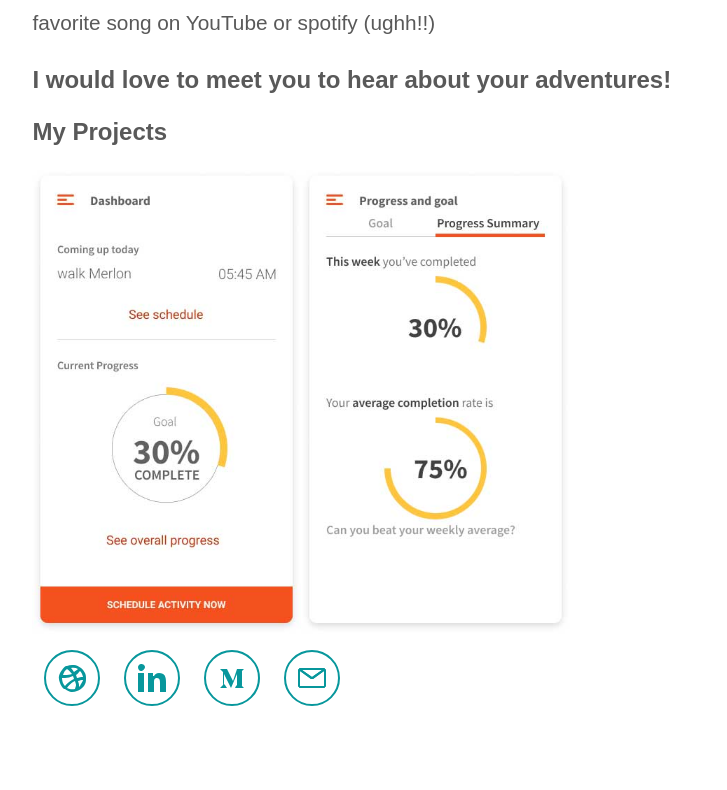
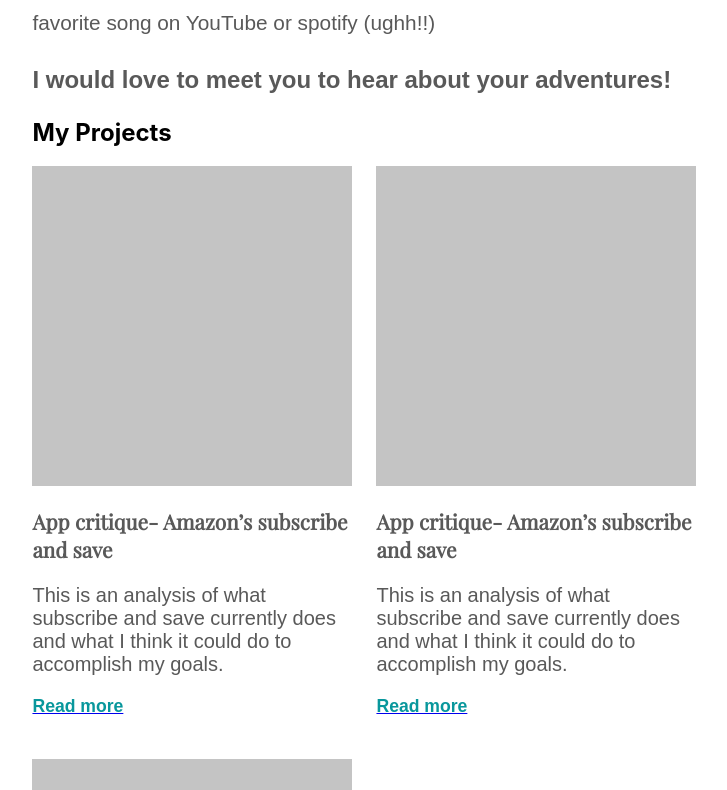
Before and after one commit to vishalicious213/mahiya, a React (Create React App) app: page /about-me in a window 1280 px wide. Shown: the part 1130-1920 px from the top of the page, without its empty margins (252-979 px from the left). Before the commit the page ends 1848 px from the top, so only its background shows below. Built offline with nearby package versions, Linux system fonts and the light colour scheme.

Commit message:
updated Projectx3

```diff
--- a/src/components/AboutMe.js
+++ b/src/components/AboutMe.js
@@ -3,6 +3,7 @@ import React, { useEffect } from 'react'
 import aboutme from '../img/about-me.jpg'
 import activity1 from '../img/activity-tracker-app1.jpg'
 import activity2 from '../img/activity-tracker-app2.jpg'
+import Projectx3 from './Projectx3'
 import '../styles/about-me.css';
 
 function AboutMe() {
@@ -32,11 +33,12 @@ function AboutMe() {
             <h3 className='text-header'>I would love to meet you to hear about your adventures!</h3>
             {/* <ContactForm /> */}
 
-            <h3 className='text-header'>My Projects</h3>
+            <Projectx3 />
+            {/* <h3 className='text-header'>My Projects</h3>
             <div className='project-images'>
                 <img className='app-img' src={activity1} alt='activity-tracker app'></img>
                 <img className='app-img' src={activity2} alt='activity-tracker app'></img>
-            </div>
+            </div>         */}
         </div>
     );
 }
--- a/src/components/Projectx3.js
+++ b/src/components/Projectx3.js
@@ -1,4 +1,6 @@
 import React from 'react'
+import { Link } from 'react-router-dom'
+import '../styles/projects-footer.css'
 
 function Projectx3() {
     const Project = ({ image, title, text, link }) => {
@@ -19,7 +21,7 @@ function Projectx3() {
     return (
         <section>
             <h2>My Projects</h2>
-
+            <section id='projects-footer'>
                 <Project
                     title='App critique- Amazon’s subscribe and save'
                     text='This is an analysis of what subscribe and save currently does and what I think it could do to accomplish my goals.'
@@ -38,6 +40,7 @@ function Projectx3() {
                     link='/subscribe'
                 />
             </section>
+        </section>
     )
 }
 
--- a/src/components/Thoughts.js
+++ b/src/components/Thoughts.js
@@ -1,6 +1,6 @@
 import React, { useEffect } from 'react'
+import { Link } from 'react-router-dom'
 import '../styles/thoughts.css'
-import { Link } from 'react-router-dom'
 
 function Thoughts() {
     useEffect(() => {
--- /dev/null
+++ b/src/styles/projects-footer.css
@@ -0,0 +1,102 @@
+#projects-footer {
+    display: flex;
+    flex-wrap: wrap;
+    max-width: 48rem;
+}
+
+.thought {
+    width: 20rem;
+    margin-right: 1.5rem;
+    margin-bottom: 1.5rem;
+}
+
+.thought-img {
+    background: #c4c4c4;
+    height: 20rem;
+    width: 20rem;
+}
+
+.thought-title {
+    font-family: 'Playfair Display', serif;
+    font-weight: 600;
+    font-size: 1.3rem;
+    color: var(--text-color);
+}
+
+.thought-text {
+    font-family: 'Raleway', sans-serif;
+    font-size: 1.25rem;
+    color: var(--text-color);
+}
+
+.read-more {
+    font-family: 'Raleway', sans-serif;
+    font-size: 1.1rem;
+    font-weight: 600;
+    color: #08979C;
+}
+
+/* individual thought posts */
+
+#thoughts-2 {
+    display: flex;
+    flex-wrap: wrap;
+    max-width: 42rem;
+}
+
+.thought-text-2 {
+    font-family: 'Raleway', sans-serif;
+    font-size: 1.25rem;
+    font-weight: 400;
+    color: var(--text-color);
+    margin-bottom: 0;
+}
+
+.thought-title-2 {
+    font-family: 'Raleway', sans-serif;
+    font-weight: 600;
+    font-size: 1.3rem;
+    color: var(--text-color);
+    margin-top: 2.5rem;
+    margin-bottom: 0;
+}
+
+.center {
+    display: flex;
+    justify-content: center;
+    margin-top: 2.5rem;
+}
+
+#thought-heading {
+    font-family: 'Playfair Display', serif;
+    font-weight: 700;
+    font-size: 2.25rem;
+    color: var(--text-color);
+    margin-bottom: 0;
+}
+
+.thought-image-100 {
+    width: 100%;
+    margin-top: 1rem;
+}
+
+.thought-image-60 {
+    width: 60%;
+    margin-top: 1rem;
+}
+
+.thought-image-50 {
+    width: 50%;
+    margin-top: 1rem;
+}
+
+.thought-image {
+    width: 100%;
+}
+
+.thought-caption {
+    color: var(--text-color);
+    font-size: 1rem;
+    text-align: center;
+    margin-top: 0;
+}
```
Lines whose indentation alone changed are shown as unchanged.
